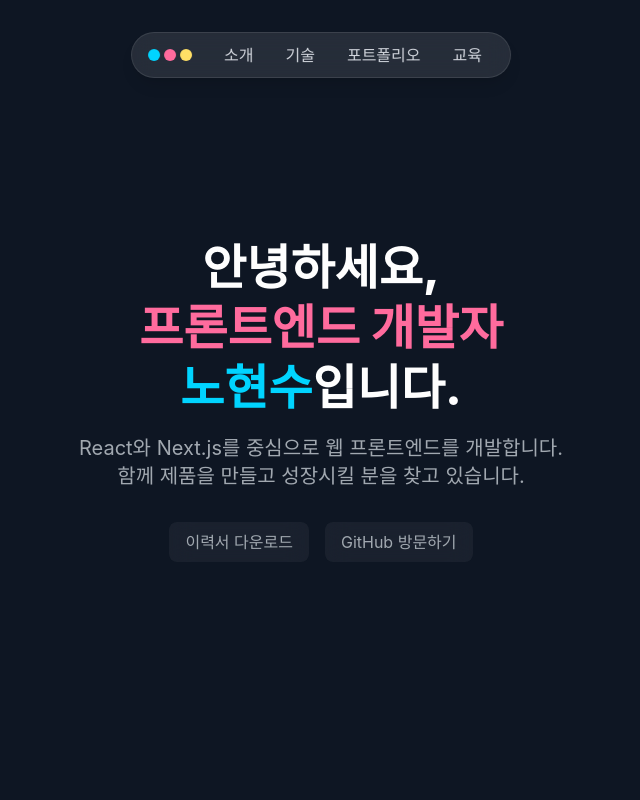
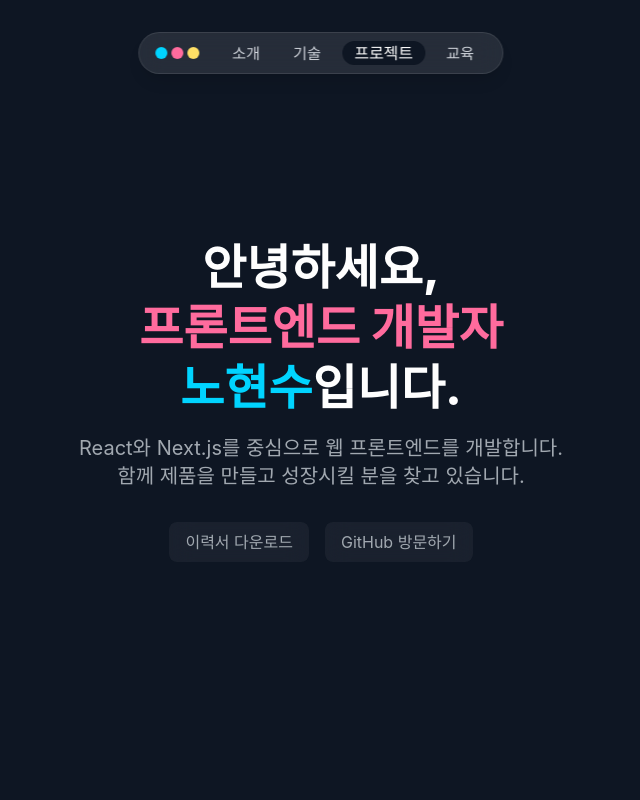
Before and after one commit to toosign00/portfolio, a React (Vite) app: page / in a window 1280 px wide. Shown: the top 800 px of the page, without its empty margins (319-959 px from the left). Built offline with nearby package versions, Linux system fonts and the light colour scheme; a web font is replaced by a local one.

Commit message:
✨ feat: 네비게이션 애니메이션 개선

```diff
--- a/src/components/NavBar/constants/navigation.constants.ts
+++ b/src/components/NavBar/constants/navigation.constants.ts
@@ -6,6 +6,6 @@ export interface NavItem {
 export const navItems: NavItem[] = [
   { label: '소개', sectionIds: ['intro', 'features'] },
   { label: '기술', sectionIds: ['skills'] },
-  { label: '포트폴리오', sectionIds: ['portfolio'] },
+  { label: '프로젝트', sectionIds: ['projects'] },
   { label: '교육', sectionIds: ['education'] },
 ];
--- a/src/components/NavBar/index.tsx
+++ b/src/components/NavBar/index.tsx
@@ -1,51 +1,112 @@
 import { useScrollSection } from '@/hooks/useScrollSection';
 import { navItems, type NavItem } from './constants/navigation.constants';
+import { motion } from 'framer-motion';
 
 export const NavBar = () => {
-  const { active, setActive } = useScrollSection(navItems);
+  const { active, setActive, isNavigating } = useScrollSection(navItems);
 
   const handleClick = (e: React.MouseEvent, item: NavItem) => {
     e.preventDefault();
+
+    // 즉시 활성 상태 변경 (클릭한 아이템으로)
+    setActive(item.label);
+
     let targetId = item.sectionIds[0];
     if (item.label === '이력' && item.sectionIds.length > 1) {
       targetId = item.sectionIds[1];
     }
+
     const el = document.getElementById(targetId);
     if (el) {
       el.scrollIntoView({ behavior: 'smooth', block: 'start' });
-      setActive(item.label);
     }
   };
 
   return (
-    <nav
+    <motion.nav
       className="fixed top-4 left-1/2 z-50 flex -translate-x-1/2 items-center gap-2 rounded-full border border-white/10 bg-white/10 px-2 py-1.5 shadow-lg backdrop-blur-md sm:top-8 sm:gap-3 sm:px-4 sm:py-2"
       role="navigation"
       aria-label="메인 네비게이션"
+      initial={{ y: -20, opacity: 0, scale: 0.9 }}
+      animate={{ y: 0, opacity: 1, scale: 1 }}
+      transition={{
+        type: 'spring',
+        stiffness: 500,
+        damping: 20,
+        mass: 0.8,
+        delay: 0.1,
+      }}
     >
-      <div className="mr-1 flex items-center gap-0.5 sm:mr-2 sm:gap-1">
-        <span className="bg-blue block h-2 w-2 rounded-full sm:h-3 sm:w-3" />
-        <span className="bg-pink block h-2 w-2 rounded-full sm:h-3 sm:w-3" />
-        <span className="bg-yellow block h-2 w-2 rounded-full sm:h-3 sm:w-3" />
-      </div>
+      <motion.div
+        className="mr-1 flex items-center gap-0.5 sm:mr-2 sm:gap-1"
+        initial={{ scale: 0 }}
+        animate={{ scale: 1 }}
+        transition={{
+          type: 'spring',
+          stiffness: 400,
+          damping: 15,
+          mass: 0.5,
+          delay: 0.3,
+        }}
+      >
+        <motion.span
+          className="bg-blue block h-2 w-2 rounded-full sm:h-3 sm:w-3"
+          whileHover={{ scale: 1.3, rotate: 10 }}
+          transition={{ type: 'spring', stiffness: 600, damping: 12 }}
+        />
+        <motion.span
+          className="bg-pink block h-2 w-2 rounded-full sm:h-3 sm:w-3"
+          whileHover={{ scale: 1.3, rotate: -10 }}
+          transition={{ type: 'spring', stiffness: 600, damping: 12 }}
+        />
+        <motion.span
+          className="bg-yellow block h-2 w-2 rounded-full sm:h-3 sm:w-3"
+          whileHover={{ scale: 1.3, rotate: 10 }}
+          transition={{ type: 'spring', stiffness: 600, damping: 12 }}
+        />
+      </motion.div>
       <div className="flex items-center gap-1 sm:gap-2">
         {navItems.map((item) => (
+          <motion.div
+            key={item.label}
+            className="relative"
+            initial={false}
+            animate={{
+              scale: active === item.label ? 1 : 0.95,
+            }}
+            transition={{
+              type: 'spring',
+              stiffness: 400,
+              damping: 30,
+            }}
+          >
             <a
-            key={item.label}
               href={`#${item.sectionIds[0]}`}
               onClick={(e) => handleClick(e, item)}
-            className={`rounded-full px-2 py-0.5 text-xs font-normal whitespace-nowrap transition-all duration-150 sm:px-3 sm:text-sm md:text-base ${
-              active === item.label
-                ? 'bg-[#0E1623] text-white shadow'
-                : 'text-gray-300 hover:text-white'
+              className={`relative cursor-pointer rounded-full px-2 py-0.5 text-xs font-normal whitespace-nowrap transition-colors duration-150 sm:px-3 sm:text-sm md:text-base ${
+                active === item.label ? 'text-white' : 'text-gray-300 hover:text-white'
               }`}
               aria-current={active === item.label ? 'page' : undefined}
               tabIndex={0}
             >
               {item.label}
             </a>
+            {active === item.label && (
+              <motion.div
+                className="absolute inset-0 -z-10 rounded-full bg-[#0E1623]"
+                layoutId="activeNavItem"
+                transition={{
+                  type: 'spring',
+                  stiffness: isNavigating ? 250 : 400,
+                  damping: isNavigating ? 25 : 30,
+                  mass: isNavigating ? 0.8 : 1,
+                }}
+                style={{ willChange: 'transform' }}
+              />
+            )}
+          </motion.div>
         ))}
       </div>
-    </nav>
+    </motion.nav>
   );
 };
--- a/src/hooks/useScrollSection.ts
+++ b/src/hooks/useScrollSection.ts
@@ -1,4 +1,4 @@
-import { useState, useEffect, useCallback } from 'react';
+import { useState, useEffect, useCallback, useRef } from 'react';
 import { throttle } from 'es-toolkit';
 
 interface SectionPosition {
@@ -14,8 +14,15 @@ interface NavItem {
 
 export const useScrollSection = (navItems: NavItem[]) => {
   const [active, setActive] = useState<string | null>(null);
+  const isNavigatingRef = useRef(false);
+  const navigationTimeoutRef = useRef<number | null>(null);
 
   const calculateActiveSection = useCallback(() => {
+    // 네비게이션 중이면 스크롤 기반 활성화 무시
+    if (isNavigatingRef.current) {
+      return;
+    }
+
     const viewportHeight = window.innerHeight;
     const scrollPosition = window.scrollY;
     const viewportCenter = scrollPosition + viewportHeight / 2;
@@ -62,15 +69,47 @@ export const useScrollSection = (navItems: NavItem[]) => {
     setActive(closestSection);
   }, [navItems]);
 
+  // 수동으로 active 상태를 설정하는 함수 (버튼 클릭 시 사용)
+  const setActiveManual = useCallback(
+    (label: string) => {
+      // 즉시 상태 변경
+      setActive(label);
+
+      // 네비게이션 플래그 설정
+      isNavigatingRef.current = true;
+
+      // 기존 타이머 정리
+      if (navigationTimeoutRef.current) {
+        clearTimeout(navigationTimeoutRef.current);
+      }
+
+      // 스크롤 애니메이션 완료 후 플래그 해제
+      navigationTimeoutRef.current = setTimeout(() => {
+        isNavigatingRef.current = false;
+        // 플래그 해제 후 현재 위치 기준으로 다시 계산
+        calculateActiveSection();
+      }, 1200); // 스크롤 애니메이션 시간보다 약간 길게
+    },
+    [calculateActiveSection],
+  );
+
   useEffect(() => {
     const throttledHandleScroll = throttle(calculateActiveSection, 16);
     window.addEventListener('scroll', throttledHandleScroll, { passive: true });
     calculateActiveSection();
+
     return () => {
       window.removeEventListener('scroll', throttledHandleScroll);
       throttledHandleScroll.cancel();
+      if (navigationTimeoutRef.current) {
+        clearTimeout(navigationTimeoutRef.current);
+      }
     };
   }, [calculateActiveSection]);
 
-  return { active, setActive };
+  return {
+    active,
+    setActive: setActiveManual,
+    isNavigating: isNavigatingRef.current,
+  };
 };
```
Lines whose indentation alone changed are shown as unchanged.
